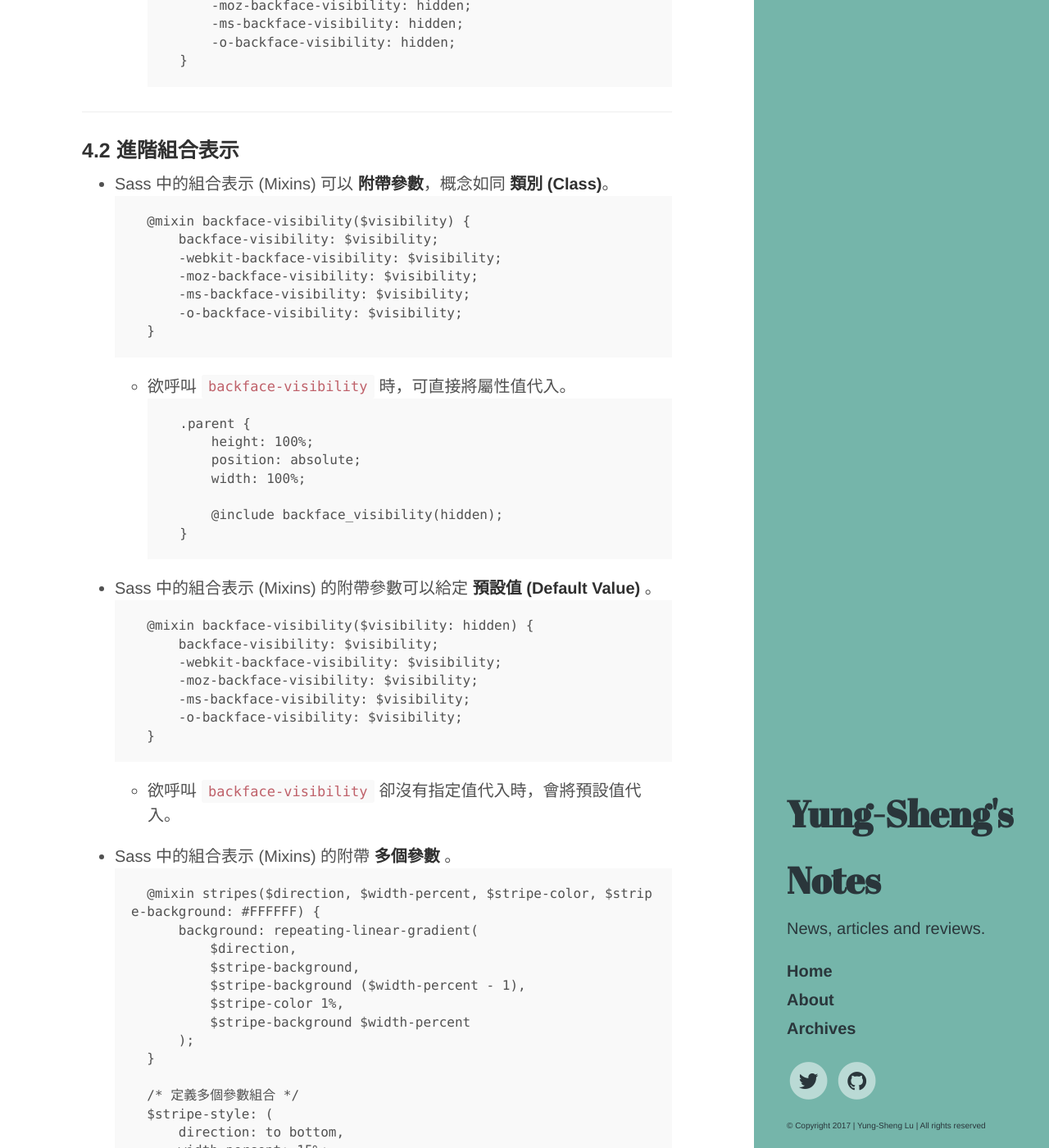
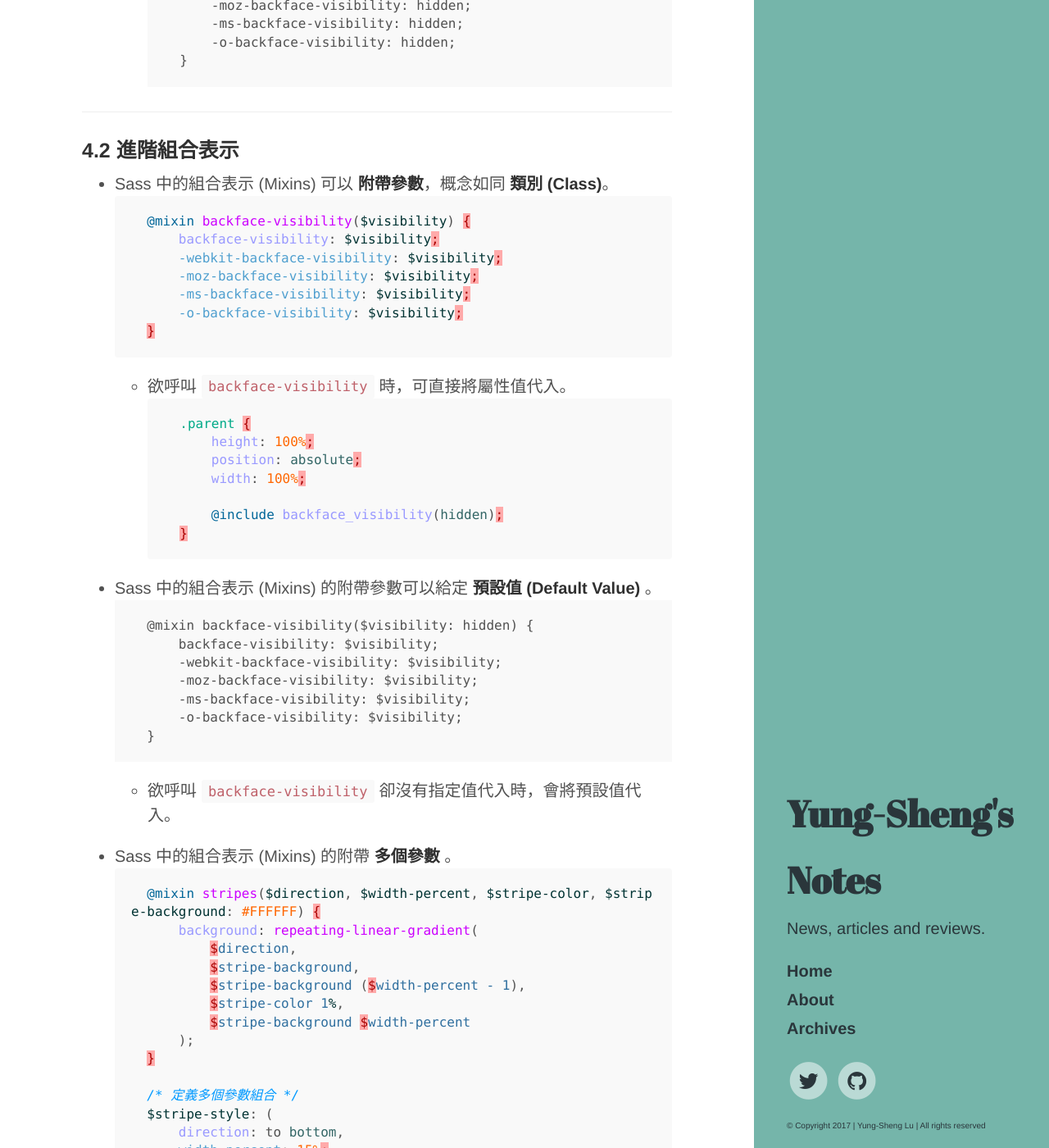
Before and after one commit to dppss90010/yungshenglu.github.io, a Jekyll site: the page built from _posts/2017-12-22-SassNotes4.markdown, in a window 1280 px wide and 1400 px high, scrolled down 1695 px. Shown: the whole window at 82% size. Built offline with Jekyll 4.4.1, drawn with Linux system fonts in a browser that asks for light colours; comment, search, counter and statistics services are not loaded; some of the changed text lies outside the part shown.

Commit message:
Modify sass code block language

````diff
--- a/_posts/2017-12-20-SassNotes2.markdown
+++ b/_posts/2017-12-20-SassNotes2.markdown
@@ -25,7 +25,7 @@ present    :
 ### 2.1 變數表示
 
 * 在 Sass 中，以符號 **`$`** 作爲變數宣告的前綴符號。
-    ```sass=0
+    ```sass
     $translucent-white: rgba(255, 255, 255, 0.3);
 
     .selector {
--- a/_posts/2017-12-22-SassNotes4.markdown
+++ b/_posts/2017-12-22-SassNotes4.markdown
@@ -24,7 +24,7 @@ present    :
 * Sass 中的 **組合表示 (Mixins)** 允許我們將原本 CSS 中的宣告包裝成一個獨立的組合，讓往後撰寫 CSS 可以直接重複使用。
 * Sass 中的 **組合表示 (Mixins)** 在概念上可以理解爲一般程式中的 **函式 (Function)**。
 * 在 Sass 中，以符號 **`@mixin`** 來宣告組合。
-    ```sass=0
+    ```sass
     @mixin backface-visibility {
         backface-visibility: hidden;
         -webkit-backface-visibility: hidden;
@@ -34,7 +34,7 @@ present    :
     }
     ```
 * 欲呼叫定義好的組合時，使用 **`@include`** 指令。
-    ```sass=0
+    ```sass
     .parent {
         height: 100%;
         position: absolute;
@@ -63,7 +63,7 @@ present    :
 ### 4.2 進階組合表示
 
 * Sass 中的組合表示 (Mixins) 可以 **附帶參數**，概念如同 **類別 (Class)**。
-    ```sass=0
+    ```sass
     @mixin backface-visibility($visibility) {
         backface-visibility: $visibility;
         -webkit-backface-visibility: $visibility;
@@ -73,7 +73,7 @@ present    :
     }
     ```
     * 欲呼叫 `backface-visibility` 時，可直接將屬性值代入。
-        ```sass=0
+        ```sass
         .parent {
             height: 100%;
             position: absolute;
@@ -94,7 +94,7 @@ present    :
     ```
     * 欲呼叫 `backface-visibility` 卻沒有指定值代入時，會將預設值代入。
 * Sass 中的組合表示 (Mixins) 的附帶 **多個參數** 。
-    ```sass=0
+    ```sass
     @mixin stripes($direction, $width-percent, $stripe-color, $stripe-background: #FFFFFF) {
         background: repeating-linear-gradient(
             $direction,
@@ -114,7 +114,7 @@ present    :
     );
     ```
     * 欲呼叫 `stripe` 時，可以將事先定義的 **多個參數組合** 代入。
-        ```sass=0
+        ```sass
         .parent {
             height: 100%;
             width: 100%;
@@ -128,7 +128,7 @@ present    :
 * Sass 的字串內插是將一個字串型態的變數**放置在二個字串之間**。
 * 對於 Sass 的組合表示而言，字串內插允許我們能在選取項中重複使用 **相同的字串變數** 或 **檔案名稱**。
 * 在 Sass 中，以符號 **`#{$variable}`** 來表示字串內插。
-    ```sass=0
+    ```sass
     @mixin photo-content($file) {
         /* 字串內插 */
         content: url(#{$file}.jpg);
@@ -142,7 +142,7 @@ present    :
     }
     ```
     * 以上 Sass 將會編譯成以下的 CSS：
-        ```css=0
+        ```css
         .photo {
             content: url(test.jpg);
             margin: 0px auto;
@@ -171,7 +171,7 @@ present    :
     }
     ```
     * 以上 Sass 將會編譯成以下的 CSS：
-        ```css=0
+        ```css
         .word {
             display: block;
             position: relative;
--- a/_posts/2017-12-23-SassNotes5.markdown
+++ b/_posts/2017-12-23-SassNotes5.markdown
@@ -26,14 +26,14 @@ Sass 中支援許多新的函式，增強原本 CSS 不足的部分。以下將
 * CSS 中對於顏色的設定提供許多表示的方式，而其中 `rgba()` 與 `hsla()` 在顏色的呈現方面增加 **透明度 (Opacity)** 的表示。
 * Sass 中的 **`fade-out()`** 與 **`fade-in()`** 函式提供更多顏色在 *透明度* 上的呈現。
     * 函式 **`fade-out()`** 藉由數值 `0` 至 `1` 作爲 **減少透明度** 的表示方式。
-        ```sass=0
+        ```sass
         $color1: rgba(39, 39, 39, 0.5);
         $amount: 0.1;
         /* rgba(39, 39, 39, 0.4) */
         $color2: fade-out($color, $amount);
         ```
     * 函式 **`fade-in()`** 藉由數值 `0` 至 `1` 作爲 **增加透明度** 的表示方式。
-        ```sass=0
+        ```sass
         $color1: rgba(39, 39, 39, 0.5);
         $amount: 0.1;
         /* rgba(39, 39, 39, 0.6) */
````
Also changed, not shown: _posts/2017-12-21-SassNotes3.markdown (+6 -6 lines).
